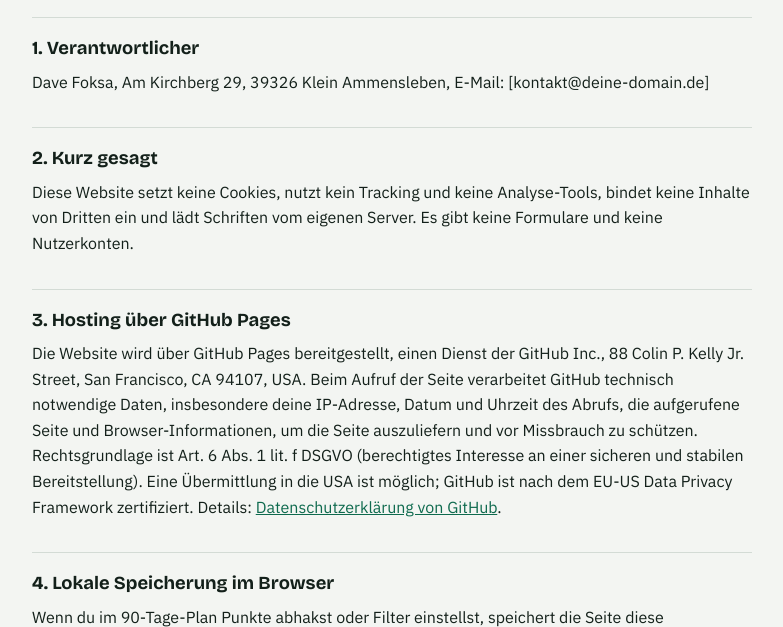
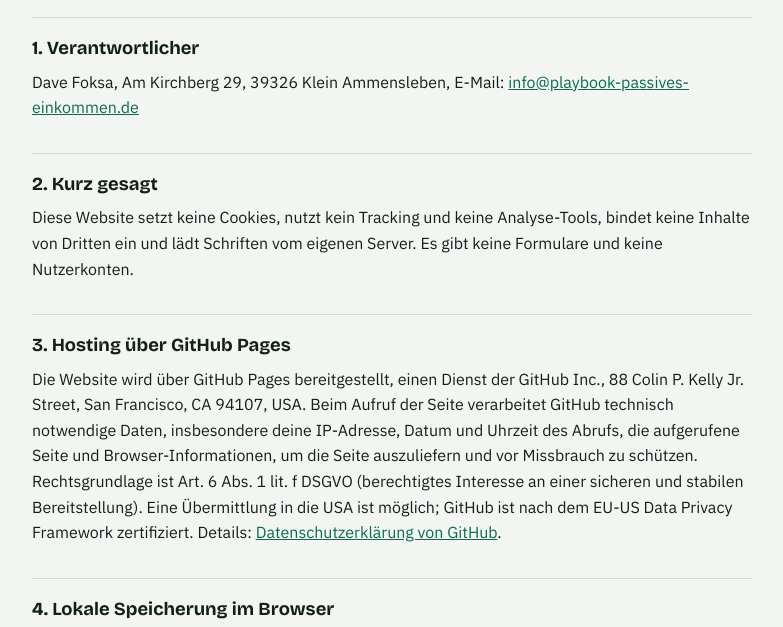
Before and after one commit to AlfaCoder/playbook-passives-einkommen, a plain HTML site: page datenschutz.html in a window 1280 px wide. Shown: the part 150-777 px from the top of the page, without its empty margins (248-1031 px from the left). Drawn offline with Linux system fonts and the light colour scheme.

Commit message:
E-Mail-Adresse und eigene Domain playbook-passives-einkommen.de
Co-Authored-By: Claude Opus 5.5 <noreply@anthropic.com>

```diff
--- a/datenschutz.html
+++ b/datenschutz.html
@@ -15,7 +15,7 @@
   <h1>Datenschutzerklärung</h1>
 
   <h2>1. Verantwortlicher</h2>
-  <p>Dave Foksa, Am Kirchberg 29, 39326 Klein Ammensleben, E-Mail: [kontakt@deine-domain.de]</p>
+  <p>Dave Foksa, Am Kirchberg 29, 39326 Klein Ammensleben, E-Mail: <a href="mailto:info@playbook-passives-einkommen.de">info@playbook-passives-einkommen.de</a></p>
 
   <h2>2. Kurz gesagt</h2>
   <p>Diese Website setzt keine Cookies, nutzt kein Tracking und keine Analyse-Tools, bindet keine Inhalte von Dritten ein und lädt Schriften vom eigenen Server. Es gibt keine Formulare und keine Nutzerkonten.</p>
```
Also changed, not shown: impressum.html (+1 -1 lines), 1 other file.
